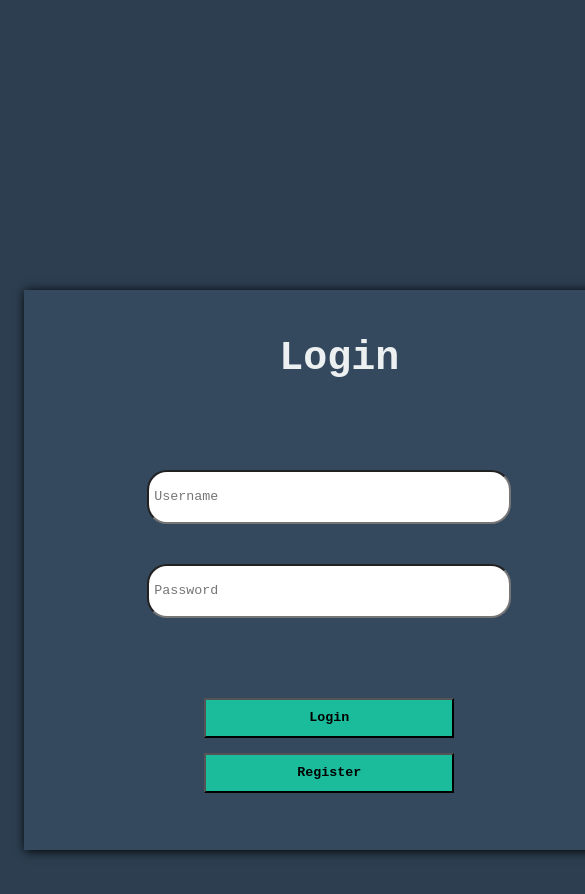
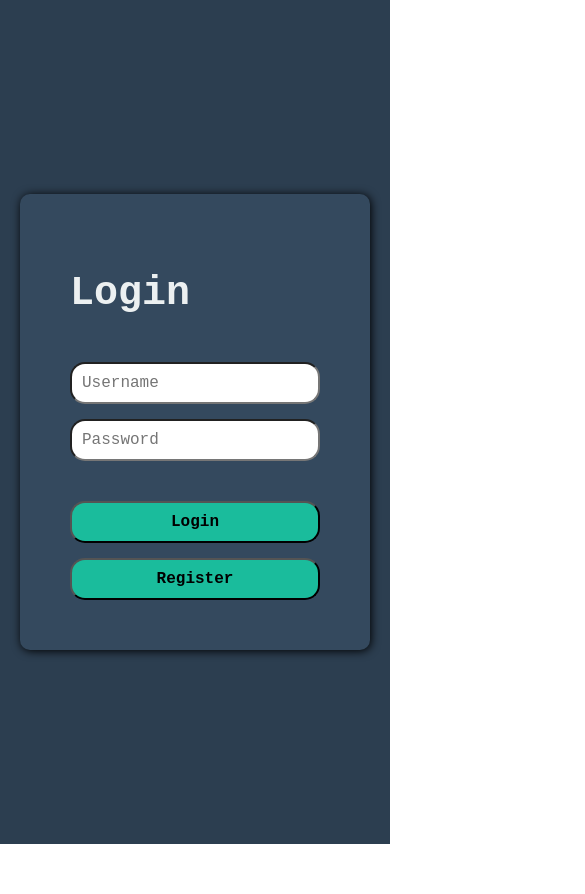
Before and after one commit to Dmate889/live_chat_service, an Angular app in the folder live_chat_service/: page /loginPage in a window 390 px wide. Shown: the top 894 px of the page, 585 px wide, since content can reach past the window. After the commit the page ends 844 px from the top, so only its background shows below. Built offline with nearby package versions, Linux system fonts and the light colour scheme.

Commit message:
Responsiveness added

```diff
--- a/live_chat_service/src/app/components/login-page/login-page.component.css
+++ b/live_chat_service/src/app/components/login-page/login-page.component.css
@@ -1,75 +1,49 @@
-.wrapper{
+.wrapper {
   display: flex;
   flex-direction: column;
   align-items: center;
   justify-content: center;
   height: 100vh;
-  color:  #ECF0F1;
-  margin: 0;
-  padding: 0;
+  padding: 20px;
+  background-color: #2C3E50;
+  color: #ECF0F1;
   font-size: 20px;
-  font-weight: 500;
   font-family: monospace;
-
-  background-color: #2C3E50;
+  container: size;
+  box-sizing: border-box;
 }
 
-.form_submit{
-  width: 250px;
-  height: 200px;
+.form_submit {
+  width: 100%;
+  max-width: 400px;
+  padding: 50px;
+  background-color: #34495E;
+  box-shadow: 1px 1px 10px black;
   display: flex;
   flex-direction: column;
-  border: none;
-  padding: 180px;
-  box-shadow: 1px 1px 10px black;
-  position: relative;
-
-  background-color: #34495E;
+  gap: 20px;
+  border-radius: 10px;
+  box-sizing: border-box;
 }
 
-h1{
-  position: absolute;
-  top: 20px;
-  left: 255px;
-}
 
-.inputs{
-  display: flex;
-  flex-direction: column;
-  gap: 40px;
-  align-items: center;
 
-  border-color: #95A5A6;
-}
-
-input{
-  height: 40px;
-  width: 350px;
-  border-radius: 20px;
-  padding: 5px;
-  font-family: monospace;
-  transition: background-color 0.5s;
-
-}
-
-input:hover{
-  background-color: rgb(190, 184, 184);
-}
-
-.buttons{
-  display: flex;
-  flex-direction: column;
-  margin-top: 80px;
-  gap: 15px;
+input, button {
+  width: 100%;
+  max-width: 300px;
+  padding: 10px;
+  border-radius: 5px;
+  font-size: 16px;
+  box-sizing: border-box;
 }
 
 button{
-  height: 40px;
   background-color: #1ABC9C;
+  cursor: pointer;
   transition: background-color 0.5s;
   font-family: monospace;
-  font-weight: 600;
-  cursor: pointer;
+  font-weight: bold;
+  border-radius: 15px;
 }
 
 button:hover{
@@ -77,10 +51,47 @@ button:hover{
 }
 
 
-@media (max-width: 480px){
+input{
+  border-radius: 15px;
+  transition: background-color 0.5s;
+  font-family: monospace;
+}
 
-  .wrapper{
-    height: 135vh;
-    width: 78vh;
+input:hover{
+  background-color: rgb(190, 184, 184);;
+}
+
+.inputs {
+  display: flex;
+  flex-direction: column;
+  gap: 15px;
+}
+
+.buttons {
+  display: flex;
+  flex-direction: column;
+  gap: 15px;
+  margin-top: 20px;
+}
+
+
+
+@container (max-width: 480px) {
+  .form_submit {
+    max-width: 100%;
+    padding: 20px;
+  }
+
+  input, button {
+    max-width: 100%;
+    font-size: 14px;
+  }
+
+  h1 {
+    display: none;
+  }
+
+  .inputs, .buttons {
+    gap: 10px;
   }
 }
--- a/live_chat_service/src/app/components/login-page/login-page.component.html
+++ b/live_chat_service/src/app/components/login-page/login-page.component.html
@@ -2,8 +2,20 @@
   <form (ngSubmit)="loginUser($event)" class="form_submit">
     <h1>Login</h1>
     <div class="inputs">
-            <input type="text" name="username" id="username" placeholder="Username" autocomplete="off">
-            <input type="password" name="password" id="password" placeholder="Password" autocomplete="off">
+      <input
+        type="text"
+        name="username"
+        id="username"
+        placeholder="Username"
+        autocomplete="off"
+      />
+      <input
+        type="password"
+        name="password"
+        id="password"
+        placeholder="Password"
+        autocomplete="off"
+      />
     </div>
     <div class="buttons">
       <button type="submit">Login</button>
```
Lines whose indentation alone changed are shown as unchanged.
